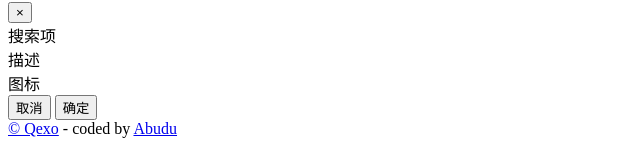
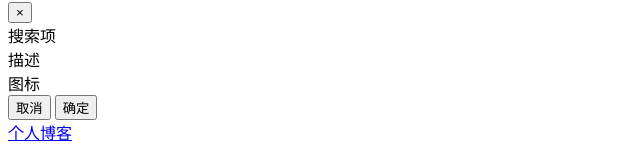
Before and after one commit to qiaoyihe/hexo--admin, a Django app: template templates/home/edit.html in a window 1280 px wide. Shown: the part 1187-1339 px from the top of the page, without its empty margins (0-640 px from the left). Run offline with Django 3.2, Linux system fonts and the light colour scheme; the template is opened without the code that fills it, so the values that code supplies are empty; some libraries are stand-ins or nearby versions.

Commit message:
Update footer.html

```diff
--- a/templates/includes/footer.html
+++ b/templates/includes/footer.html
@@ -6,9 +6,9 @@
           </div>
           <div class="col-xl-6">
             <div class="text-center text-xl-right text-muted">
-              <a href="https://github.com/Qexo/Qexo"
-                 class="font-weight-bold ml-1" target="_blank"> &copy; Qexo</a>
-                 - coded by <a target="_blank" href="https://github.com/am-abudu">Abudu</a>
+              <a href="https://blog.yyisq.com"
+                 class="font-weight-bold ml-1" target="_blank"> 个人博客</a>
+
             </div>
           </div>
         </div>
```
